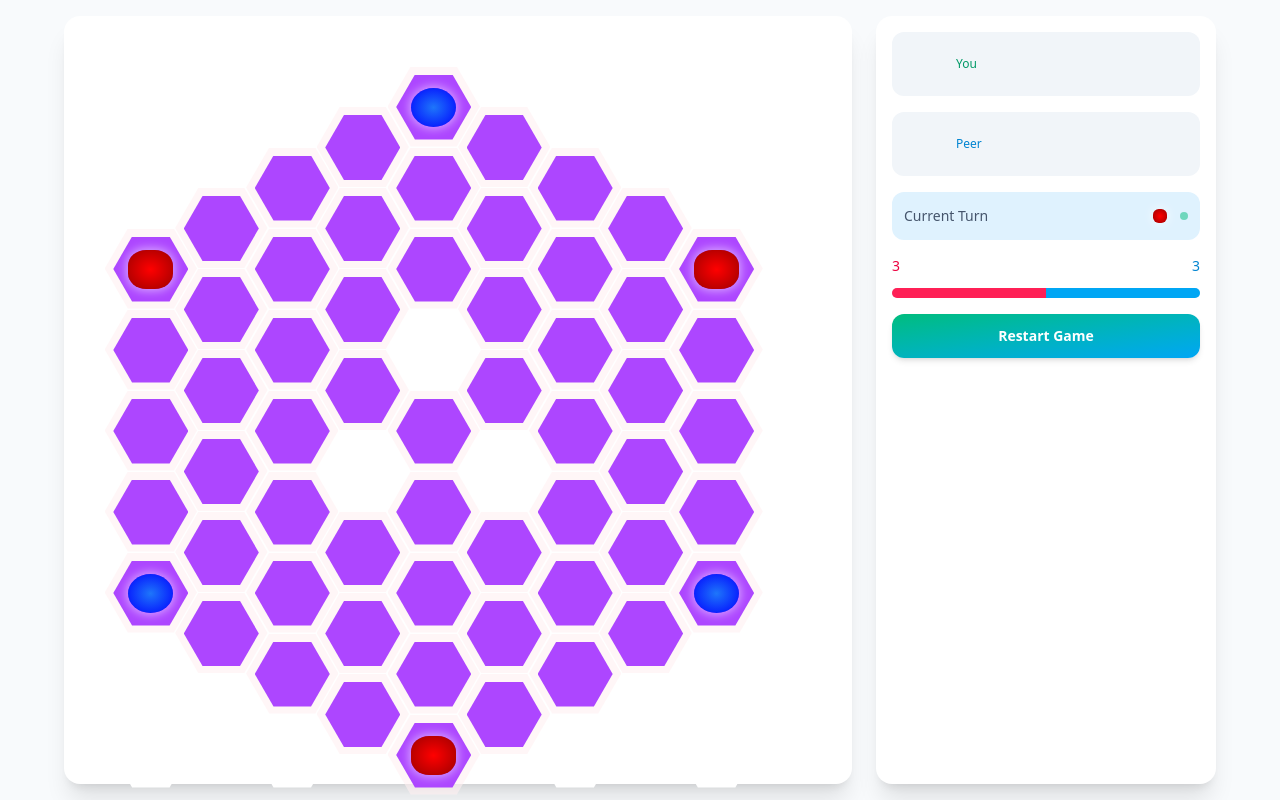
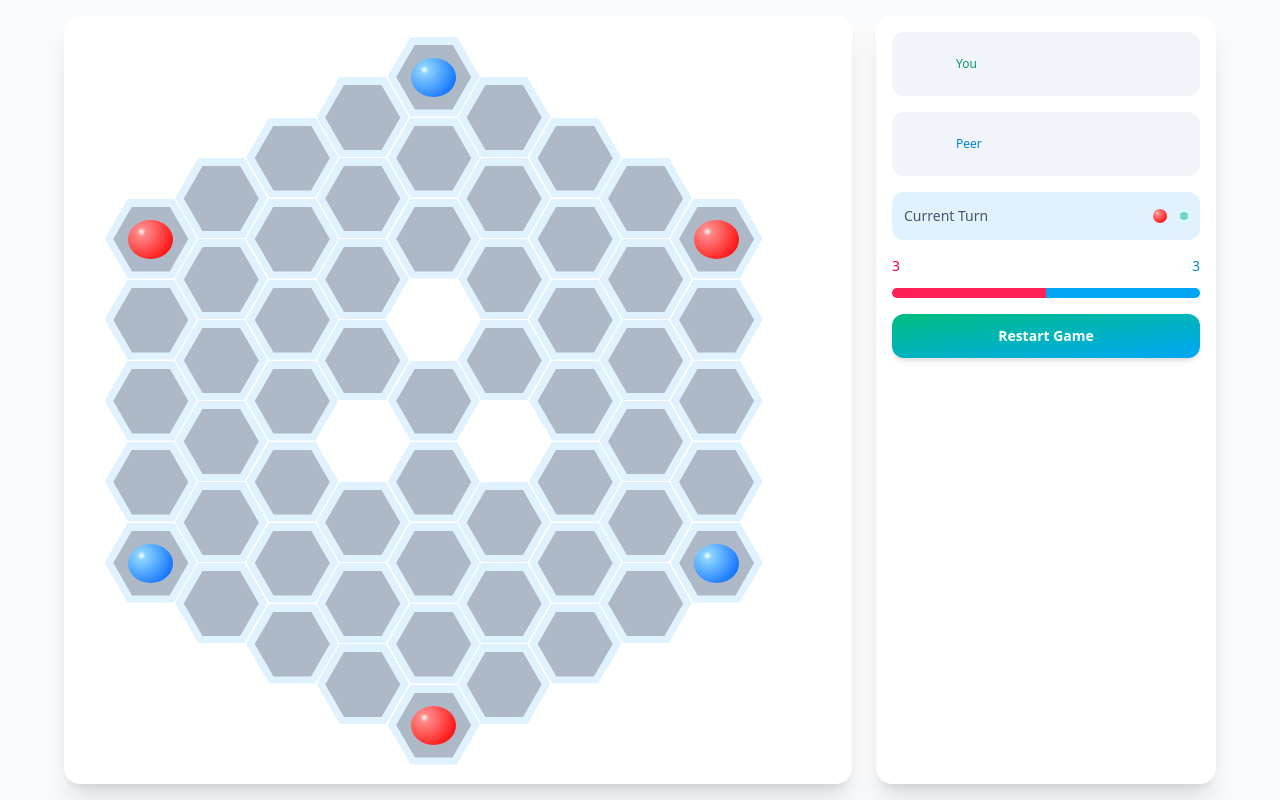
Before and after one commit to coolcao/hexxagon, an Angular app: page /board in a window 1280 px wide. Built offline with nearby package versions, Linux system fonts and the light colour scheme.

Commit message:
完善样式细节

```diff
--- a/src/app/hexxagon/cell/cell.component.ts
+++ b/src/app/hexxagon/cell/cell.component.ts
@@ -31,7 +31,7 @@ export class CellComponent {
 
     // 隐藏单元格
     if (!this.cell || !this.cell.show) {
-      return 'dark:bg-gray-800 bg-white';
+      return 'bg-transparent';
     }
 
     // 当前已被选中的单元格
@@ -48,7 +48,7 @@ export class CellComponent {
       return 'bg-green-400 dark:bg-green-200';
     }
     // 默认样式
-    return 'bg-purple-500 dark:bg-gray-300';
+    return 'bg-gray-400/70 dark:bg-gray-400/70';
   }
 
 }
--- a/src/app/hexxagon/hexxagon-board/hexxagon-board.component.html
+++ b/src/app/hexxagon/hexxagon-board/hexxagon-board.component.html
@@ -9,13 +9,11 @@
       <div class="board flex flex-col">
         @for (items of cells(); track $index; let row = $index) {
           @for (item of items; track $index) {
+            <!-- 默认格子的底色在这设置 -->
             <div
               class="hex"
               [ngClass]="{
-                'bg-sky-50/60 dark:bg-sky-900/20':
-                  item.show && currentPlayer() === CellColor.BLUE,
-                'bg-rose-50/60 dark:bg-rose-900/20':
-                  item.show && currentPlayer() === CellColor.RED,
+                'bg-sky-100 dark:bg-teal-50': item.show,
               }"
             >
               <div
--- a/src/app/hexxagon/hexxagon-board/hexxagon-board.component.less
+++ b/src/app/hexxagon/hexxagon-board/hexxagon-board.component.less
@@ -68,7 +68,6 @@
 .board {
   display: grid;
   justify-content: center;
-  margin-top: 60px;
   gap: 0.5px;
 }
 
--- a/src/app/hexxagon/player-cell/player-cell.component.html
+++ b/src/app/hexxagon/player-cell/player-cell.component.html
@@ -1,15 +1,8 @@
 <span
-  class="no-select flex h-full w-full items-center justify-center bg-transparent"
-  [@showBall]="
-    player == CellColor.RED
-      ? 'red'
-      : player == CellColor.BLUE
-        ? 'blue'
-        : 'hidden'
-  "
+  class="no-select sphere flex h-full w-full items-center justify-center bg-transparent"
   [ngClass]="{
-    'red-ball': player == CellColor.RED,
-    'blue-ball': player == CellColor.BLUE,
+    red: player == CellColor.RED,
+    blue: player == CellColor.BLUE,
   }"
 >
 </span>
--- a/src/app/hexxagon/player-cell/player-cell.component.less
+++ b/src/app/hexxagon/player-cell/player-cell.component.less
@@ -17,32 +17,38 @@
   /* Internet Explorer/Edge */
 }
 
-.red-ball {
+/* 基础球体样式 */
+.sphere {
   width: 60%;
   height: 60%;
-  background: radial-gradient(#ff0000, #9d0000);
-  background-size: 100% 100%;
-  background-position: 50% 50%;
-  border-radius: 40%;
-  box-shadow: 0 0 10px 2px rgba(255, 255, 255, 0.5);
+  border-radius: 50%;
+  box-shadow: 0 0 50px transparent;
+  animation: glow 2s ease-in-out infinite;
 }
 
-.blue-ball {
-  width: 60%;
-  height: 60%;
-  background: radial-gradient(#1e76fa, #0000ff);
-  background-size: 100% 100%;
-  background-position: 50% 50%;
-  border-radius: 50%;
-  box-shadow: 0 0 10px 2px rgba(255, 255, 255, 0.5);
+/* 红色球体 */
+.sphere.red {
+  background: radial-gradient(circle at 30% 30%,
+      #fff 0%,
+      #ff8a8a 10%,
+      #ff0000 90%,
+      #800000 100%);
 }
 
-.dark {
-  .red-ball {
-    background: radial-gradient(#ff0000, #9d0000);
-  }
+/* 蓝色球体 */
+.sphere.blue {
+  background: radial-gradient(circle at 30% 30%,
+      #fff 0%,
+      #8ad3ff 10%,
+      #0066ff 90%,
+      #003380 100%);
+}
 
-  .blue-ball {
-    background: radial-gradient(#1e76fa, #0000ff);
-  }
+/* 颜色变量定义 */
+.sphere.red {
+  --glow-color: rgba(255, 0, 0, 0.9);
 }
+
+.sphere.blue {
+  --glow-color: rgba(0, 102, 255, 0.9);
+}
```
